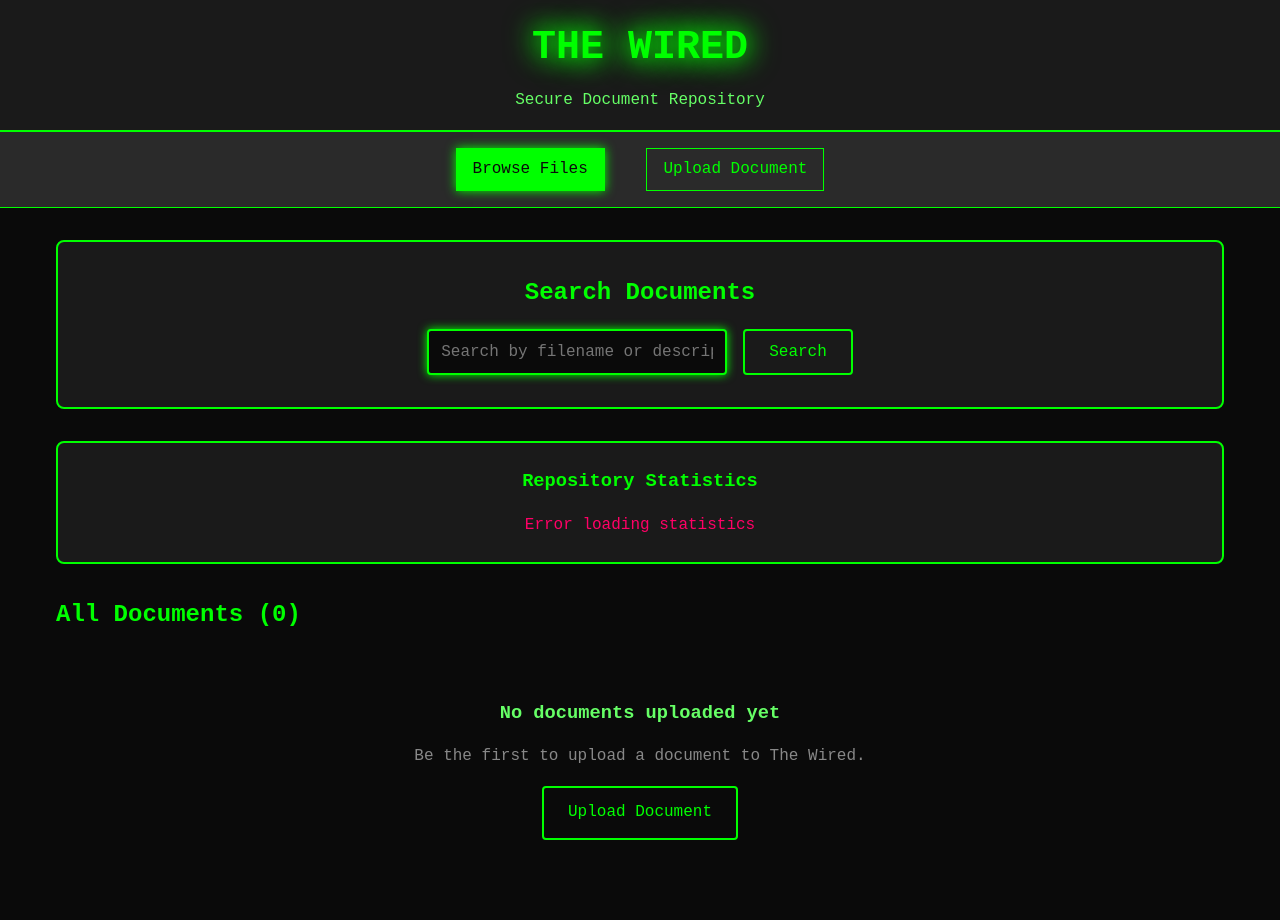
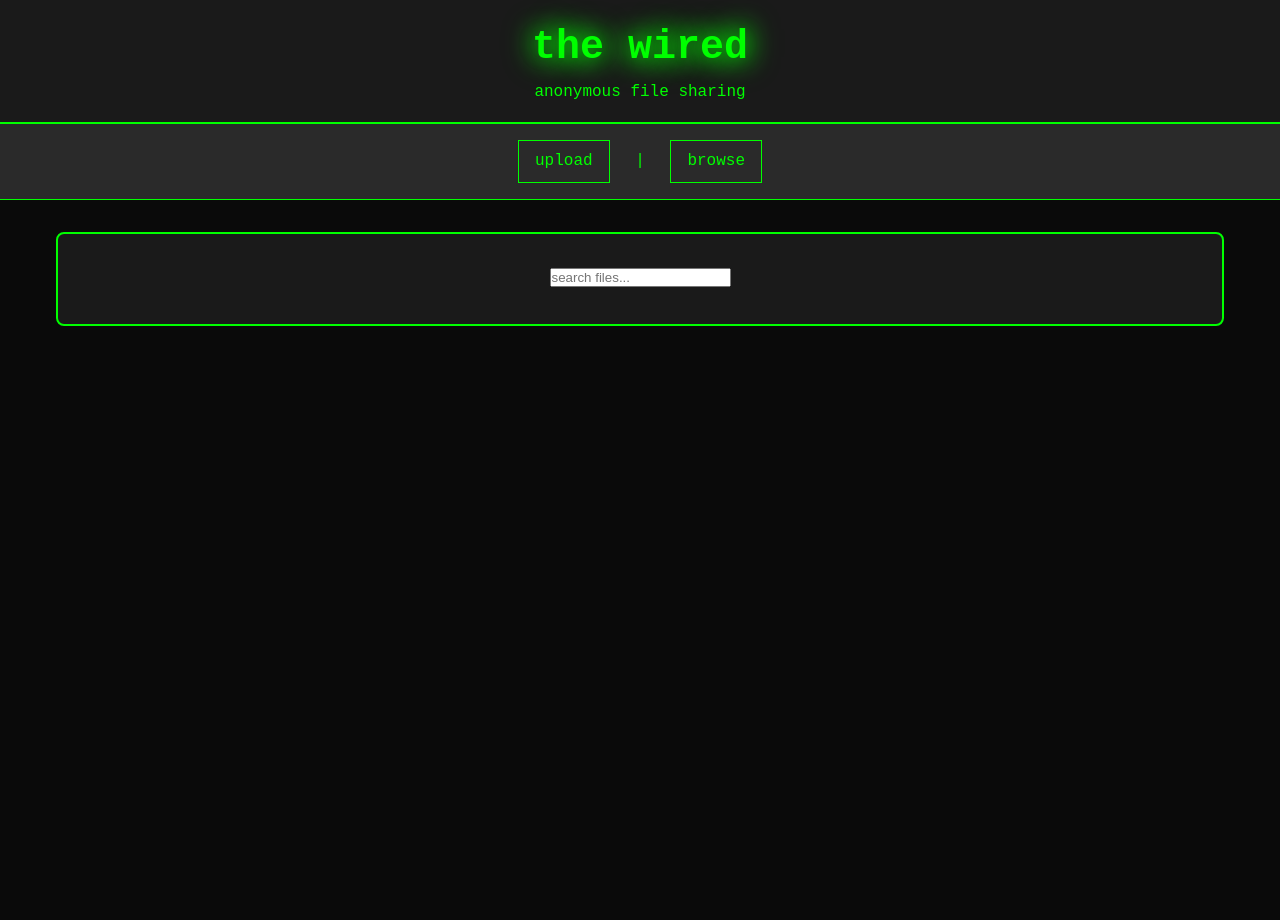
Before and after one commit to Mandrew0822/the_wired, a Flask app: page / in a window 1280 px wide. After the commit the page ends 326 px from the top, so only its background shows below. Run offline with Flask 3, Linux system fonts and the light colour scheme.

Commit message:
Update index.html

```diff
--- a/templates/index.html
+++ b/templates/index.html
@@ -3,156 +3,113 @@
 <head>
     <meta charset="UTF-8">
     <meta name="viewport" content="width=device-width, initial-scale=1.0">
-    <title>The Wired - Document Repository</title>
+    <title>the wired</title>
     <link rel="stylesheet" href="{{ url_for('static', filename='styles.css') }}">
 </head>
 <body>
+    <div class="container">
         <header>
-        <h1>THE WIRED</h1>
-        <p style="color: #66ff66; margin-top: 0.5rem;">Secure Document Repository</p>
+            <h1>the wired</h1>
+            <p>anonymous file sharing</p>
         </header>
 
         <nav>
-        <a href="{{ url_for('index') }}" class="active">Browse Files</a>
-        <a href="{{ url_for('upload') }}">Upload Document</a>
+            <a href="/upload">upload</a>
+            <span>|</span>
+            <a href="#" onclick="showBrowse()">browse</a>
         </nav>
 
         <main>
-        <!-- Flash Messages -->
-        {% with messages = get_flashed_messages(with_categories=true) %}
-            {% if messages %}
-                <div class="flash-messages">
-                    {% for category, message in messages %}
-                        <div class="flash {{ category }}">{{ message }}</div>
-                    {% endfor %}
-                </div>
-            {% endif %}
-        {% endwith %}
-
-        <!-- Search Section -->
-        <section class="search-section">
-            <h2>Search Documents</h2>
-            <form method="GET" class="search-form">
-                <input
-                    type="text"
-                    name="search"
-                    placeholder="Search by filename or description..."
-                    value="{{ search_query or '' }}"
-                    class="search-input"
-                >
-                <button type="submit" class="btn">Search</button>
-                {% if search_query %}
-                    <a href="{{ url_for('index') }}" class="btn">Clear</a>
-                {% endif %}
-            </form>
-            {% if search_query %}
-                <p style="margin-top: 1rem; color: #66ff66;">
-                    Showing results for: <strong>"{{ search_query }}"</strong>
-                </p>
-            {% endif %}
-        </section>
-
-        <!-- Statistics -->
-        <section class="stats-section" id="stats-section">
-            <h3>Repository Statistics</h3>
-            <div class="stats-grid" id="stats-grid">
-                <div class="loading"></div>
-            </div>
-        </section>
-
-        <!-- Files Section -->
-        <section>
-            <h2 style="margin-bottom: 1rem;">
-                {% if search_query %}
-                    Search Results ({{ files|length }})
-                {% else %}
-                    All Documents ({{ files|length }})
-                {% endif %}
-            </h2>
-
-            {% if files %}
-                <div class="file-grid">
-                    {% for file in files %}
-                        <div class="file-card">
-                            <div class="file-header">
-                                <div>
-                                    <div class="file-name">{{ file.original_name }}</div>
-                                    <div class="file-type">{{ file.original_name.split('.')[-1].upper() }}</div>
-                                </div>
+            <div class="search-section">
+                <input type="text" id="searchInput" placeholder="search files..." autocomplete="off">
+                <div id="searchResults" class="results"></div>
             </div>
 
-                            <div class="file-meta">
-                                <div><strong>Size:</strong> {{ file.file_size }} MB</div>
-                                <div><strong>Type:</strong> {{ file.file_type }}</div>
-                                <div><strong>Uploaded:</strong> {{ file.upload_date.split('T')[0] }}</div>
+            <div id="browseSection" class="browse-section" style="display: none;">
+                <div id="browseResults" class="results"></div>
+            </div>
+        </main>
     </div>
 
-                            {% if file.description and file.description != 'No description' %}
-                                <div class="file-description">
-                                    "{{ file.description }}"
-                                </div>
-                            {% endif %}
+    <script>
+        let searchTimeout;
+        const searchInput = document.getElementById('searchInput');
+        const searchResults = document.getElementById('searchResults');
+        const browseSection = document.getElementById('browseSection');
+        const browseResults = document.getElementById('browseResults');
 
-                            <div class="file-actions">
-                                <a href="{{ url_for('download', file_id=file.id) }}" class="btn btn-sm">
-                                    Download
-                                </a>
-                                <form method="POST" action="{{ url_for('delete', file_id=file.id) }}"
-                                      style="display: inline-block;"
-                                      onsubmit="return confirm('Are you sure you want to delete this file?')">
-                                    <button type="submit" class="btn btn-sm btn-danger">Delete</button>
-                                </form>
-                            </div>
-                        </div>
-                    {% endfor %}
-                </div>
-            {% else %}
-                <div class="empty-state">
-                    {% if search_query %}
-                        <h3>No files found</h3>
-                        <p>No documents match your search criteria.</p>
-                        <a href="{{ url_for('index') }}" class="btn" style="margin-top: 1rem;">Show All Files</a>
-                    {% else %}
-                        <h3>No documents uploaded yet</h3>
-                        <p>Be the first to upload a document to The Wired.</p>
-                        <a href="{{ url_for('upload') }}" class="btn" style="margin-top: 1rem;">Upload Document</a>
-                    {% endif %}
-                </div>
-            {% endif %}
-        </section>
-    </main>
+        searchInput.addEventListener('input', function() {
+            clearTimeout(searchTimeout);
+            const query = this.value.trim();
 
-    <script>
-        // Load statistics
-        fetch('/api/stats')
+            if (query.length < 2) {
+                searchResults.innerHTML = '';
+                return;
+            }
+
+            searchTimeout = setTimeout(() => {
+                fetch(`/search?q=${encodeURIComponent(query)}`)
                     .then(response => response.json())
-            .then(data => {
-                const statsGrid = document.getElementById('stats-grid');
-                statsGrid.innerHTML = `
-                    <div class="stat-item">
-                        <div class="stat-value">${data.total_files}</div>
-                        <div class="stat-label">Total Files</div>
-                    </div>
-                    <div class="stat-item">
-                        <div class="stat-value">${data.total_size_mb}</div>
-                        <div class="stat-label">Total Size (MB)</div>
-                    </div>
-                    <div class="stat-item">
-                        <div class="stat-value">${Object.keys(data.file_types).length}</div>
-                        <div class="stat-label">File Types</div>
-                    </div>
-                `;
+                    .then(files => {
+                        displayResults(files, searchResults);
                     })
                     .catch(error => {
-                const statsGrid = document.getElementById('stats-grid');
-                statsGrid.innerHTML = '<div style="color: #ff0066;">Error loading statistics</div>';
+                        console.error('Search error:', error);
+                        searchResults.innerHTML = '<div class="error">search failed</div>';
+                    });
+            }, 300);
         });
 
-        // Auto-focus search input
-        document.addEventListener('DOMContentLoaded', function() {
-            const searchInput = document.querySelector('.search-input');
-            if (searchInput && !searchInput.value) {
-                searchInput.focus();
+        function showBrowse() {
+            if (browseSection.style.display === 'none') {
+                fetch('/files')
+                    .then(response => response.json())
+                    .then(files => {
+                        displayResults(files, browseResults);
+                        browseSection.style.display = 'block';
+                        searchResults.innerHTML = '';
+                        searchInput.value = '';
+                    })
+                    .catch(error => {
+                        console.error('Browse error:', error);
+                        browseResults.innerHTML = '<div class="error">browse failed</div>';
+                    });
+            } else {
+                browseSection.style.display = 'none';
+            }
+        }
+
+        function displayResults(files, container) {
+            if (files.length === 0) {
+                container.innerHTML = '<div class="no-results">no files found</div>';
+                return;
+            }
+
+            const resultsHTML = files.map(file => `
+                <div class="file-item">
+                    <div class="file-info">
+                        <span class="filename">${escapeHtml(file.name)}</span>
+                        <span class="file-meta">${file.size} • ${file.upload_time}</span>
+                    </div>
+                    <a href="/download/${file.id}" class="download-btn">download</a>
+                </div>
+            `).join('');
+
+            container.innerHTML = resultsHTML;
+        }
+
+        function escapeHtml(text) {
+            const div = document.createElement('div');
+            div.textContent = text;
+            return div.innerHTML;
+        }
+
+        // Clear search when clicking outside
+        document.addEventListener('click', function(event) {
+            if (!event.target.closest('.search-section')) {
+                if (searchInput.value.trim() === '') {
+                    searchResults.innerHTML = '';
+                }
             }
         });
     </script>
```
Lines whose indentation alone changed are shown as unchanged.
